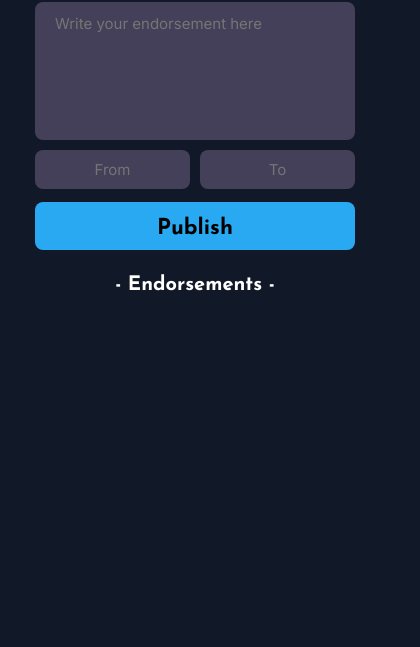
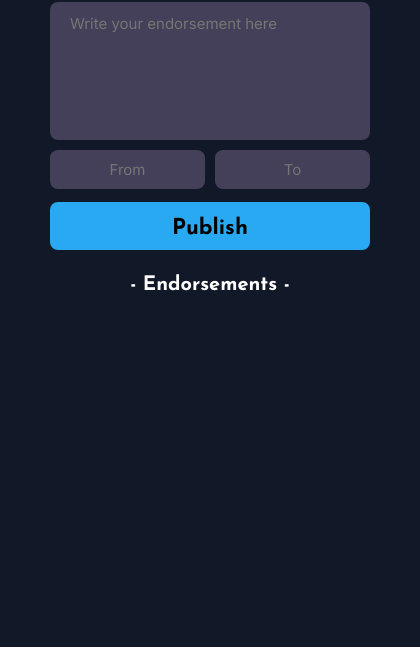
Before and after one commit to forbesfive/we-are-the-champions, a website built with Vite: page index.html in a window 390 px wide. Shown: the part 197-844 px from the top of the page, 420 px wide, since content can reach past the window. Built offline with nearby package versions, Linux system fonts and the light colour scheme; no server answers.

Commit message:
Responsive web site added
@media screen responsive styling
addition div added for layout

```diff
--- a/index.css
+++ b/index.css
@@ -1,17 +1,36 @@
 html, body {
     margin: 0;
-    padding: 0;
+    padding: 25px 0 0 0 ;
     background-color: #111827;
     text-align: center;
     font-family: "Josefin Sans", sans-serif;
     user-select: none;
 }
 
-#container {
+.main {
+    display: flex;
+    gap: 25px;
+    padding: 0 50px;
+}
+
+.container {
     display: flex;
     flex-direction: column;
-    max-width: 320px;
-    margin: 50px auto;
+    max-width: 500px;
+    min-width: 320px;
+    margin: 0px auto;
+}
+
+@media screen and (max-width: 800px){
+    .main {
+        display: inline-block;
+    }
+    .container {
+        max-width: 320px;
+    }
+    ul::-webkit-scrollbar {
+        display: none;
+      }
 }
 
 img {
@@ -22,8 +41,6 @@ img {
 h1 {
     font-size: 25px;
     color: #FFFFFF;
-    max-width: 320px;
-    /* border: 1px solid red; */
 }
 
 textarea {
@@ -86,6 +103,8 @@ ul {
     list-style: none;
     padding: 0;
     margin: 0;
+    overflow-y: auto;
+    max-height: 500px
 }
 
 #likes-container {
--- a/index.html
+++ b/index.html
@@ -10,7 +10,8 @@
         <link rel="stylesheet" href="index.css">
     </head>
     <body>
-        <div id="container">
+        <div class="main">
+            <div class="container">
                 <img src="assets/freddie.png">
                 <h1>We are the Champions</h1>
                 <textarea id="input-field" placeholder="Write your endorsement here"></textarea>
@@ -19,8 +20,12 @@
                     <input id="to-input-field" placeholder="To">
                 </div>
                 <button id="add-button">Publish</button>
+            </div>
+            <div class="container">
                 <p>- Endorsements -</p>
                 <ul id="endorsement-list"></ul>
+            </div>
+            </div>
         </div>
         <script src="index.js" type="module"></script>
     </body>
```
Lines whose indentation alone changed are shown as unchanged.
